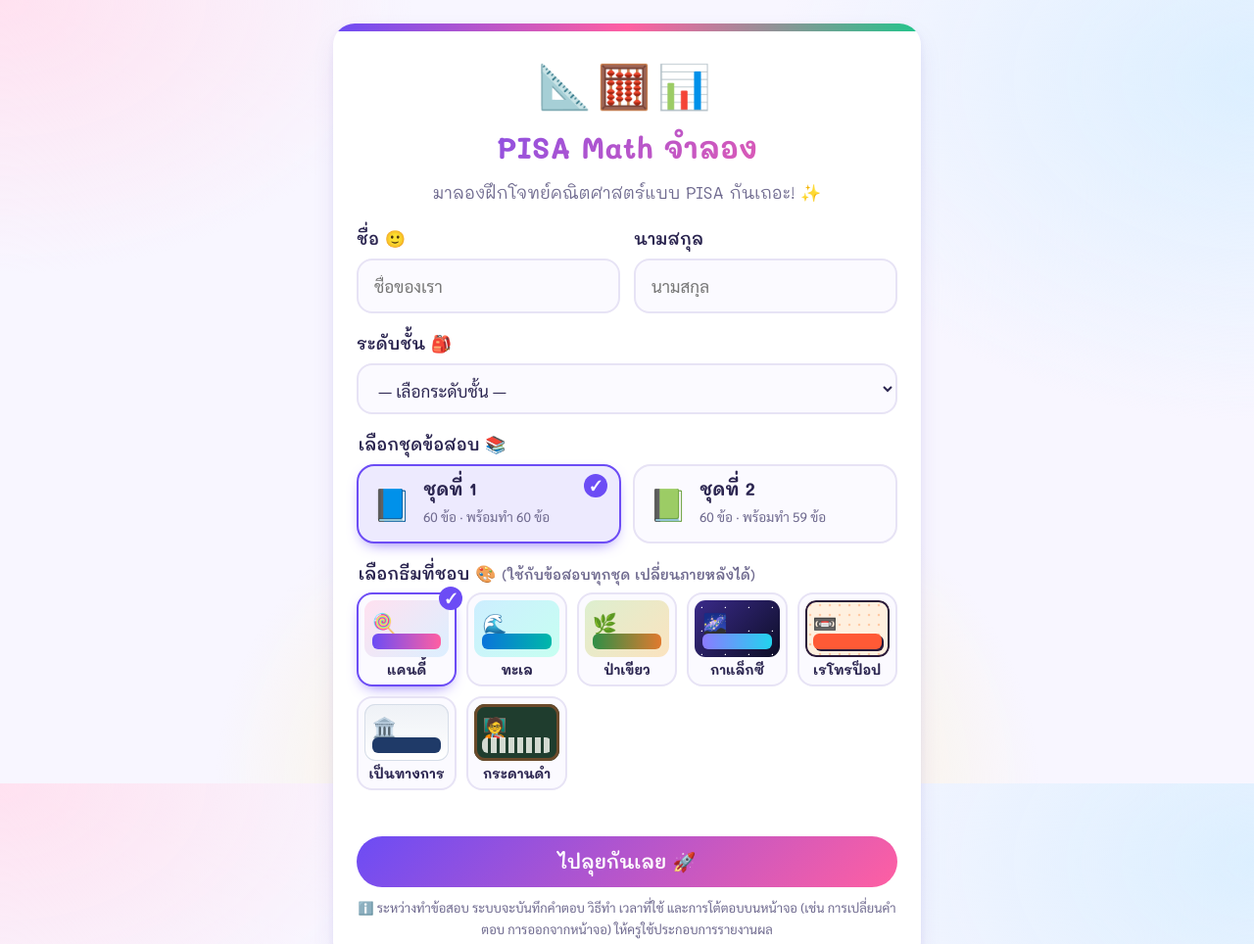
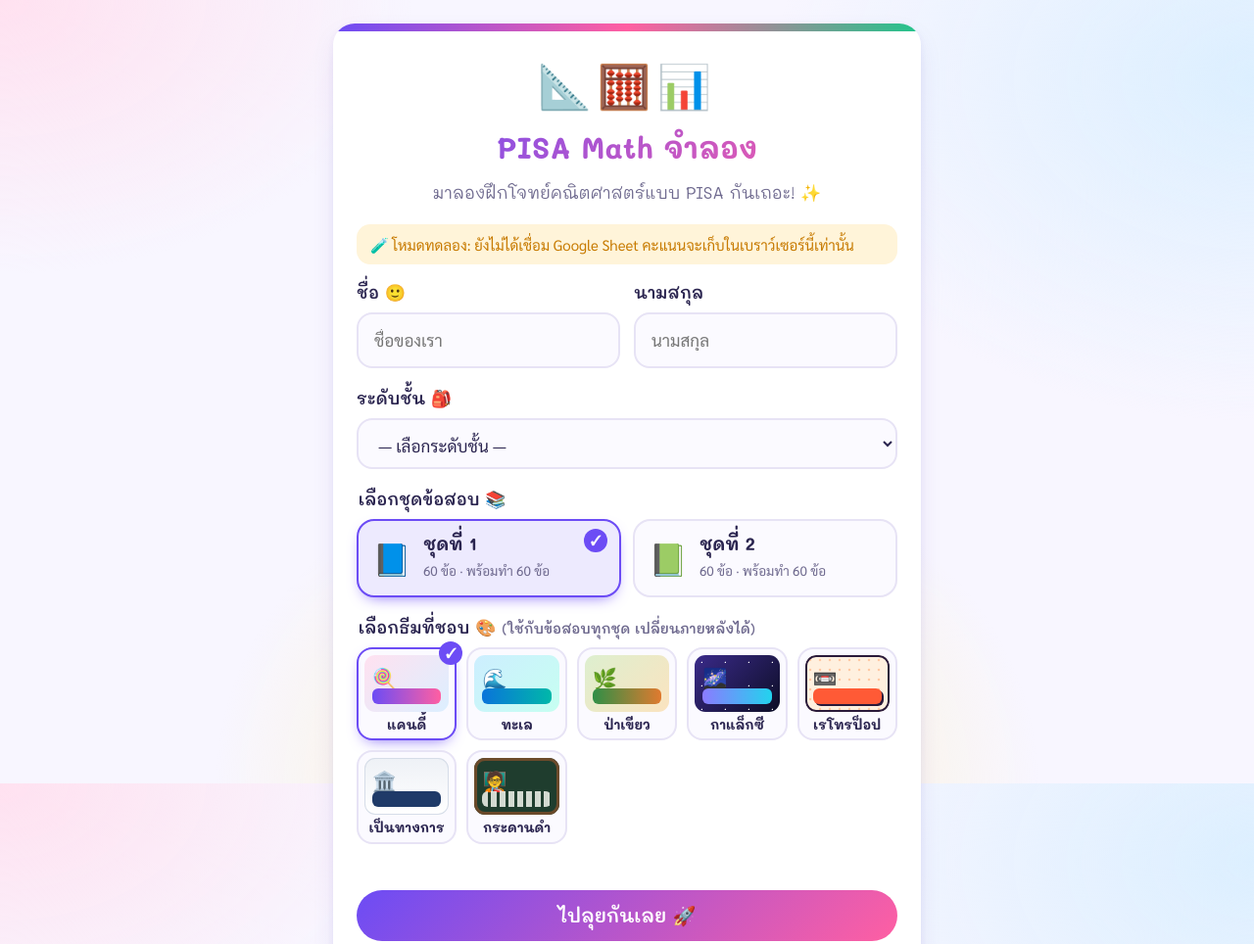
Before and after one commit to PWtestTextbook/pisaMath, a plain HTML site: page index.html in a window 1280 px wide. Shown: the top 964 px of the page at 98% size. Drawn offline with Linux system fonts and the light colour scheme; a web font is replaced by a local one.

Commit message:
Add files via upload

```diff
--- a/index.html
+++ b/index.html
@@ -539,7 +539,7 @@ table.rubric tr.earned td:first-child::before{content:"👉 "}
    ตั้งค่า
    ========================================================================== */
 // URL เว็บแอปของ Google Apps Script (ลงท้าย /exec) — เว้นว่าง = โหมดทดลอง เก็บในเบราว์เซอร์เท่านั้น
-const API_URL = 'https://script.google.com/macros/s/AKfycbzaYhQpysrkp7WQlzT9Nrmpx-1gLHV3xfF0ed1kQY2MiBxpjoWqZ2HO0oGIp0bOcDS5/exec';
+const API_URL = '';
 
 // แสดงสรุปข้อมูลกระบวนการ (เวลา การเปลี่ยนคำตอบ ฯลฯ) ให้ผู้สอบเห็นในหน้ารายงานผลรายข้อ (ข้อมูลจะถูกบันทึกลงชีตเสมอ)
 const SHOW_PROCESS_TO_STUDENT = true;
@@ -548,7 +548,7 @@ const SHOW_PROCESS_TO_STUDENT = true;
    ไฟล์ข้อสอบ = <folder>qNN.js  เช่น questions/set1/q05.js */
 const SETS = {
   1: { name: 'ชุดที่ 1', emoji: '📘', total: 60, folder: 'questions/set1/', available: Array.from({ length: 60 }, (_, i) => i + 1) },
-  2: { name: 'ชุดที่ 2', emoji: '📗', total: 60, folder: 'questions/set2/', available: [1, 2, 3, 4, 5, 6, 7, 8, 9, 10, 11, 12, 13, 14, 15, 16, 17, 18, 19, 20, 21, 22, 23, 24, 25, 26, 27, 28, 29, 30, 31, 32, 33, 34, 35, 36, 37, 38, 39, 40, 41, 42, 43, 44, 45, 46, 47, 48, 49, 50, 51, 52, 53, 54, 55, 56, 57, 59, 60] }   // ข้อ 58 ไม่มีในต้นฉบับ
+  2: { name: 'ชุดที่ 2', emoji: '📗', total: 60, folder: 'questions/set2/', available: [1, 2, 3, 4, 5, 6, 7, 8, 9, 10, 11, 12, 13, 14, 15, 16, 17, 18, 19, 20, 21, 22, 23, 24, 25, 26, 27, 28, 29, 30, 31, 32, 33, 34, 35, 36, 37, 38, 39, 40, 41, 42, 43, 44, 45, 46, 47, 48, 49, 50, 51, 52, 53, 54, 55, 56, 57, 58, 59, 60] }
 };
 
 /* ธีม 5 แบบ (สีอยู่ใน CSS ด้านบน) */
```
